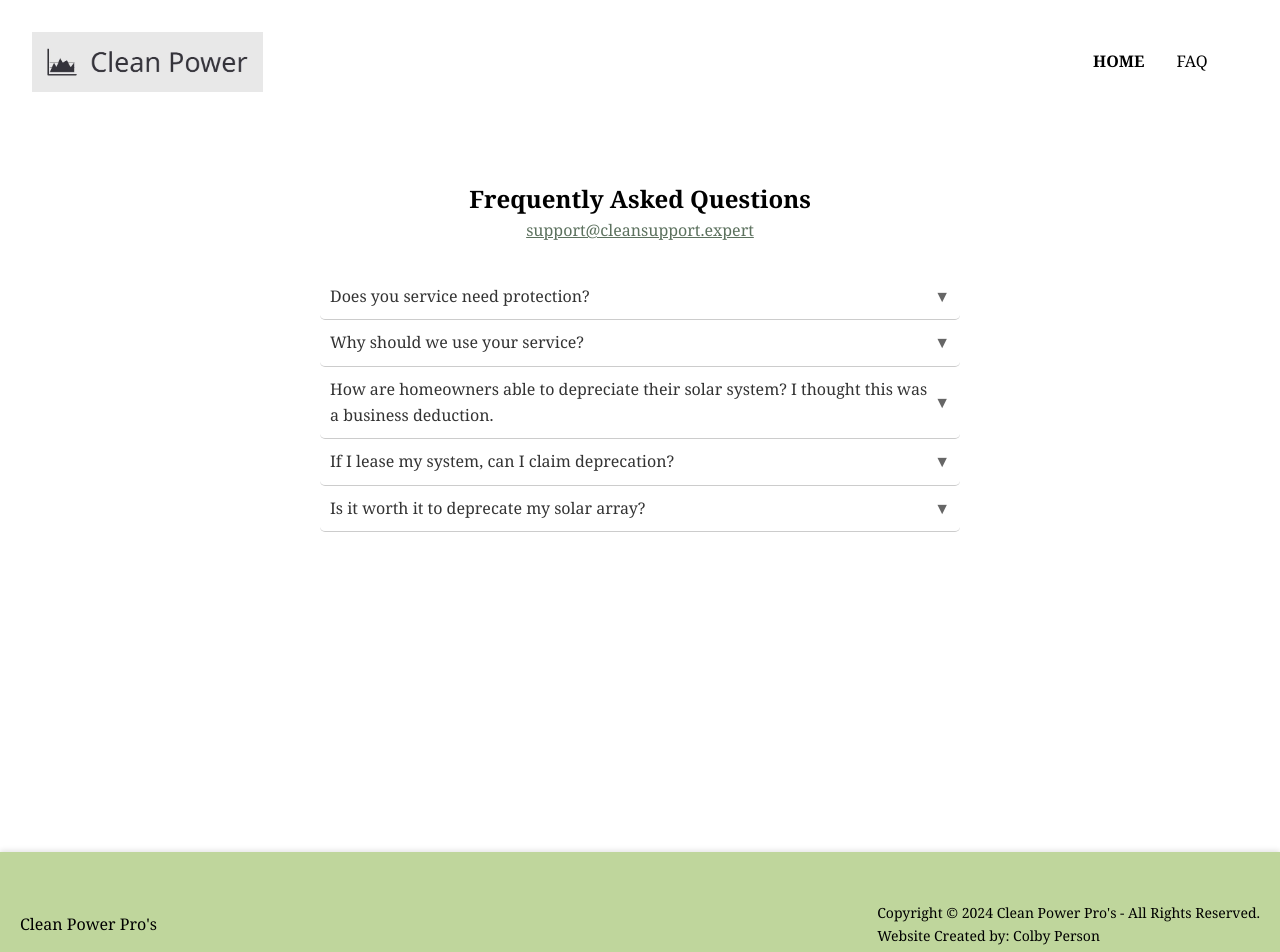
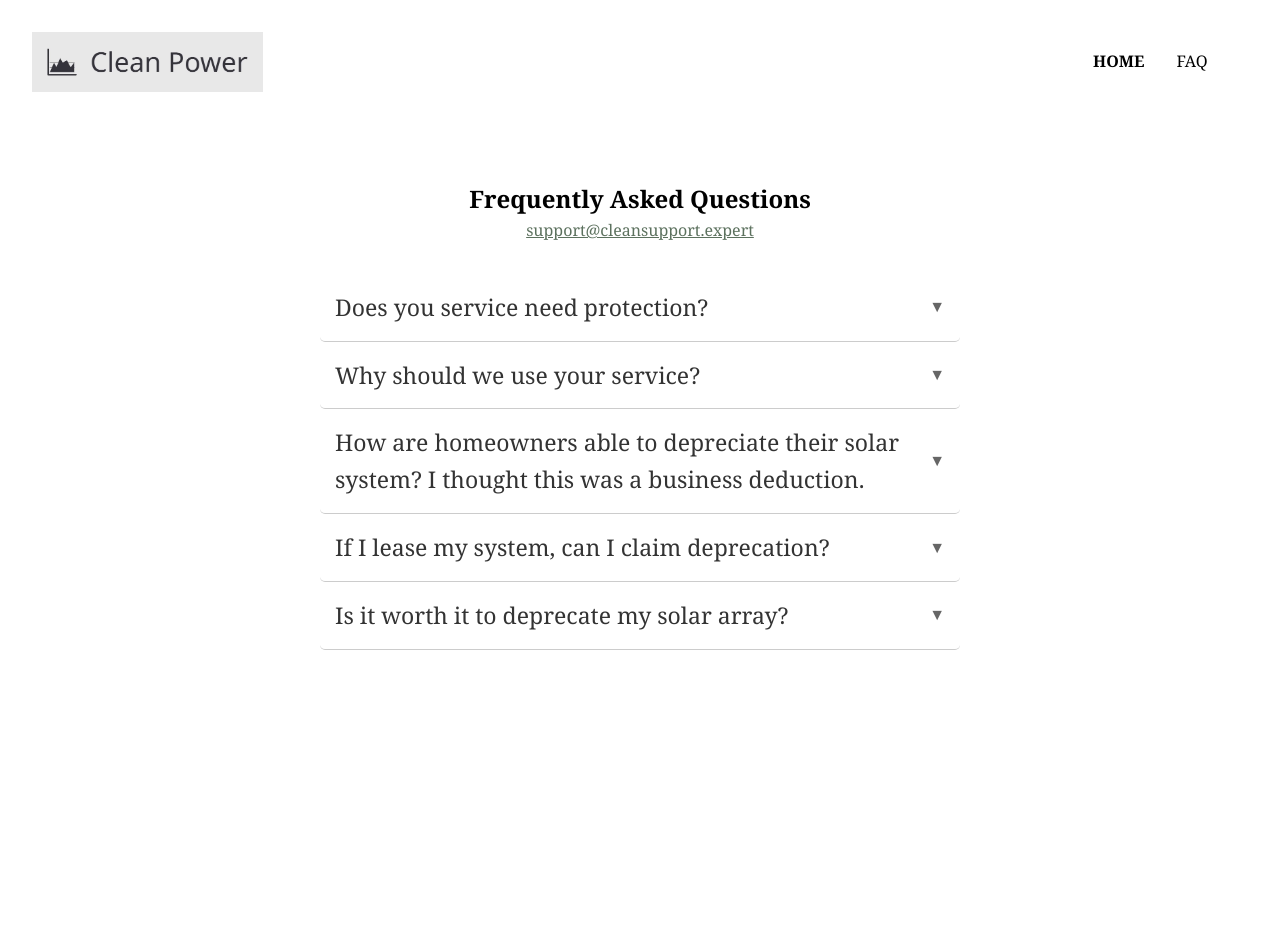
Before and after one commit to LetsGetRemixed/TaxWebsite, a React (Create React App) app in the folder taxwebsite/: page /faq in a window 1280 px wide. Shown: the top 952 px of the page. Built offline with nearby package versions, Linux system fonts and the light colour scheme.

Commit message:
Fixed font size

```diff
--- a/taxwebsite/src/Pages/Footer.jsx
+++ b/taxwebsite/src/Pages/Footer.jsx
@@ -8,7 +8,7 @@
         <span>Clean Power Pro's</span>
         <div className="footer-rights">
           <p>Copyright © 2024 Clean Power Pro's - All Rights Reserved.</p>
-          <p>Website Created by: Colby Person</p>
+          <p>Website Created by: Colby Person, Isaiah Gage</p>
         </div>
       </div>
     </footer>
--- a/taxwebsite/src/css/FAQ.css
+++ b/taxwebsite/src/css/FAQ.css
@@ -25,14 +25,15 @@
     align-items: center;
     margin-bottom: 20rem;
   }
-
+  .faq-item {
+    border-radius: 5px;
+    border-bottom: 1px solid #ccc;
+  }
   .question {
     display: flex;
     align-items: center;
     justify-content: space-between;
-    padding: 10px;
-    border-radius: 5px;
-    border-bottom: 1px solid #ccc;
+    padding: 15px;
   }
 
   .question-text {
@@ -40,6 +41,7 @@
     cursor: pointer;
     color: #333;
     transition: color 0.3s;
+    font-size: 23px;
   }
 
   .question-text:hover {
```
